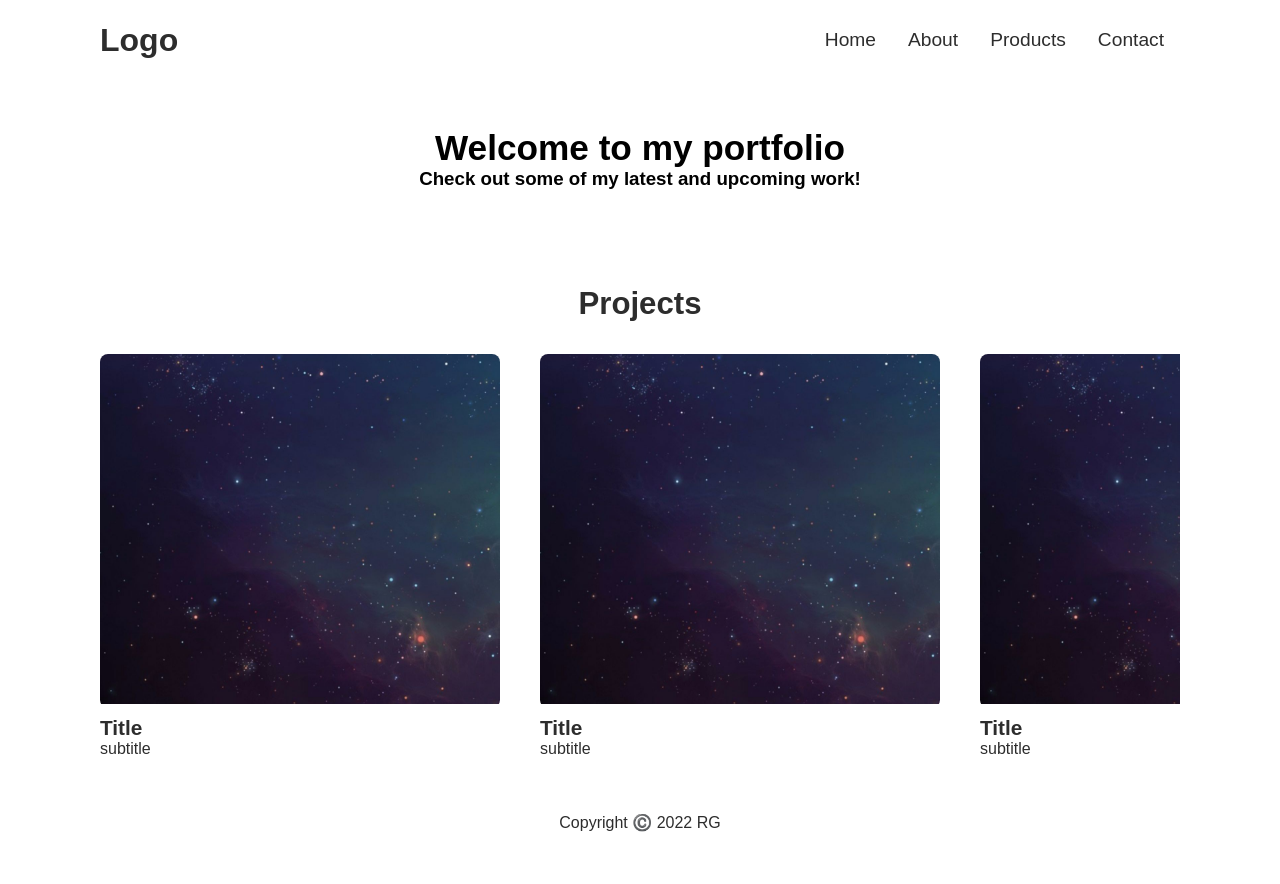
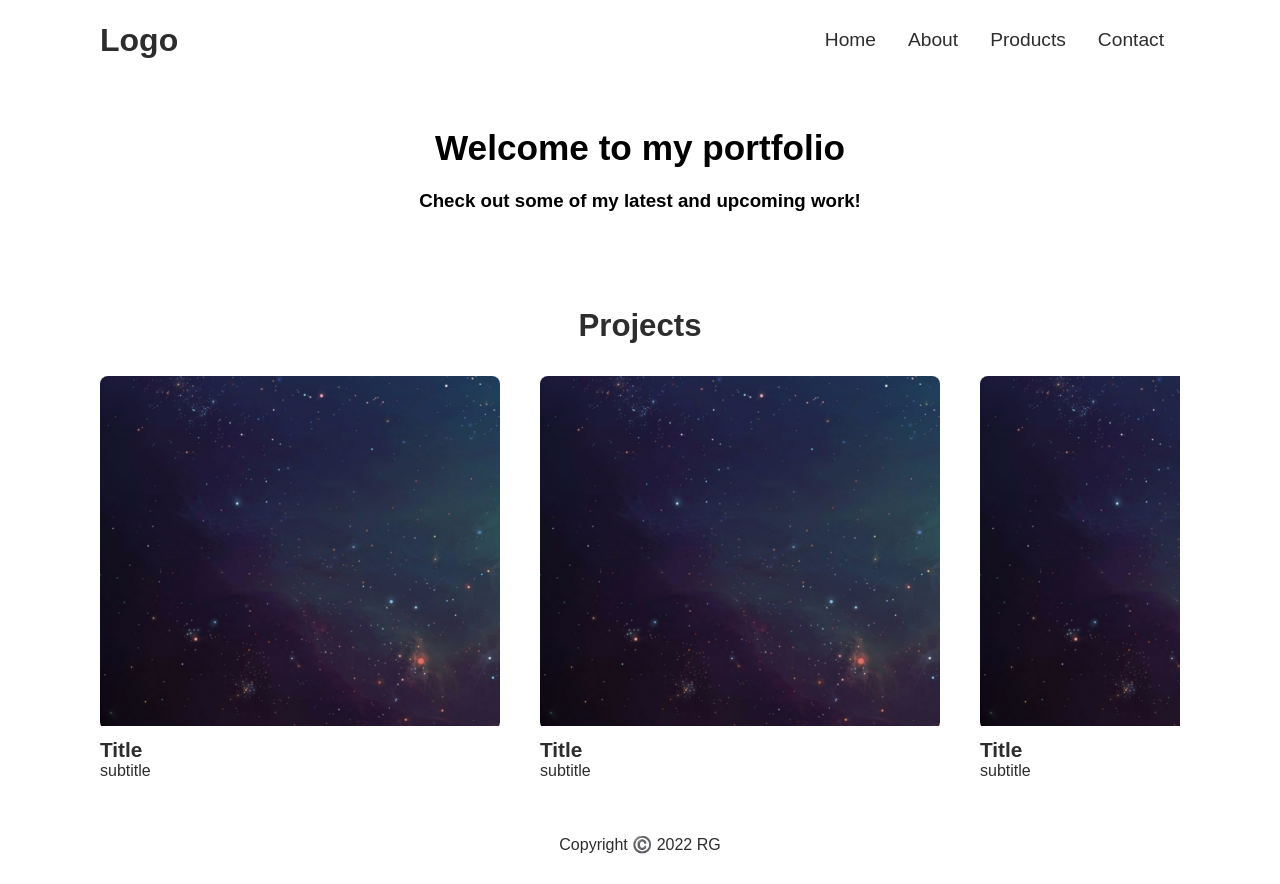
Before and after one commit to rickyg365/sample_website, a plain HTML site: page index.html in a window 1280 px wide. Before the commit the page ends 862 px from the top, so only its background shows below. Drawn offline with Linux system fonts and the light colour scheme.

Commit message:
hero side padding adjustmemt

```diff
--- a/styles/style.css
+++ b/styles/style.css
@@ -155,9 +155,10 @@ main {
 
 .hero {
     display: flex;
+    gap: 22px;
     flex-direction: column;
 
-    padding: 3rem 1rem;
+    padding: 3rem 0;
 }
 
 .hero-title {
```
